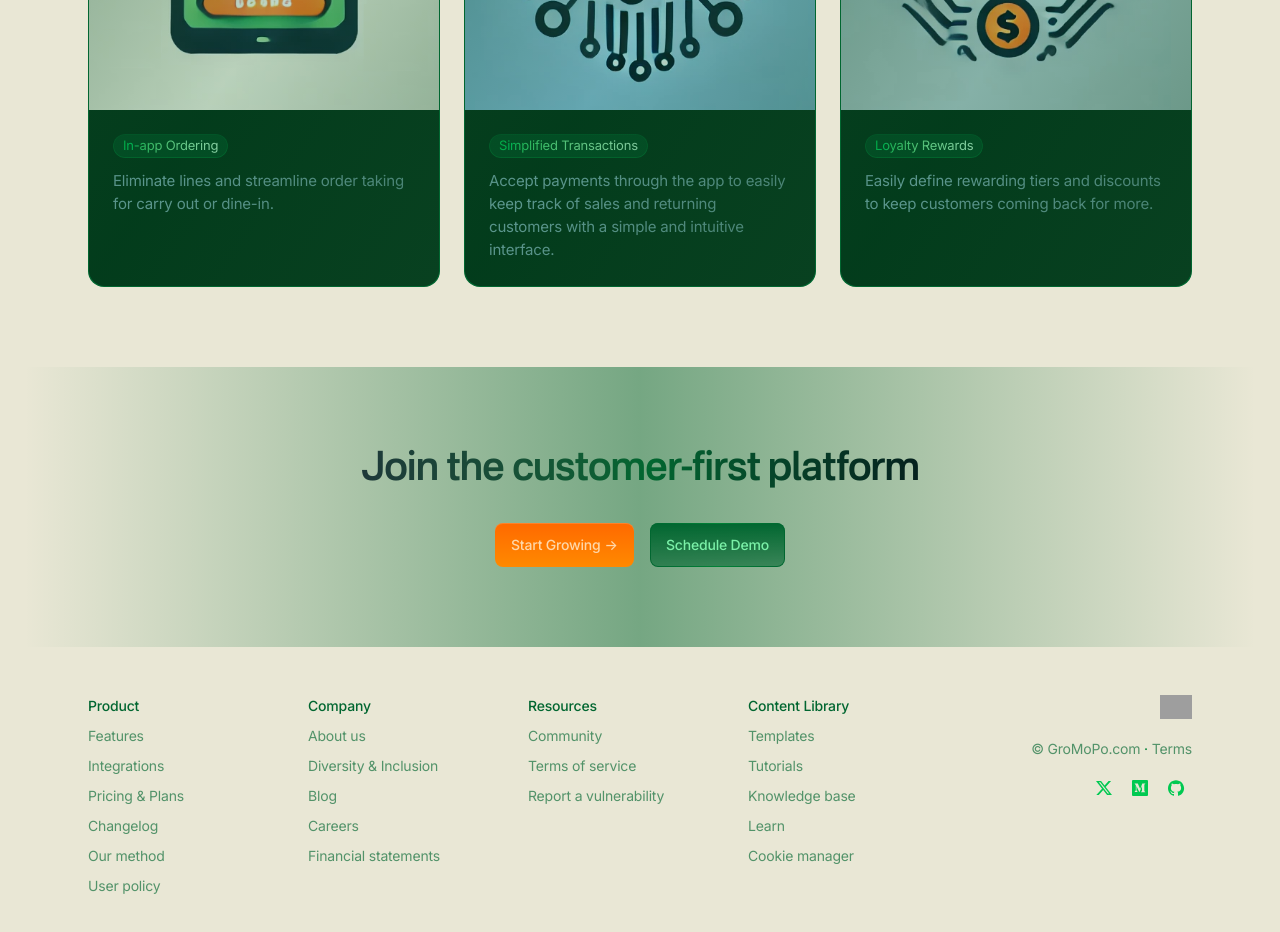
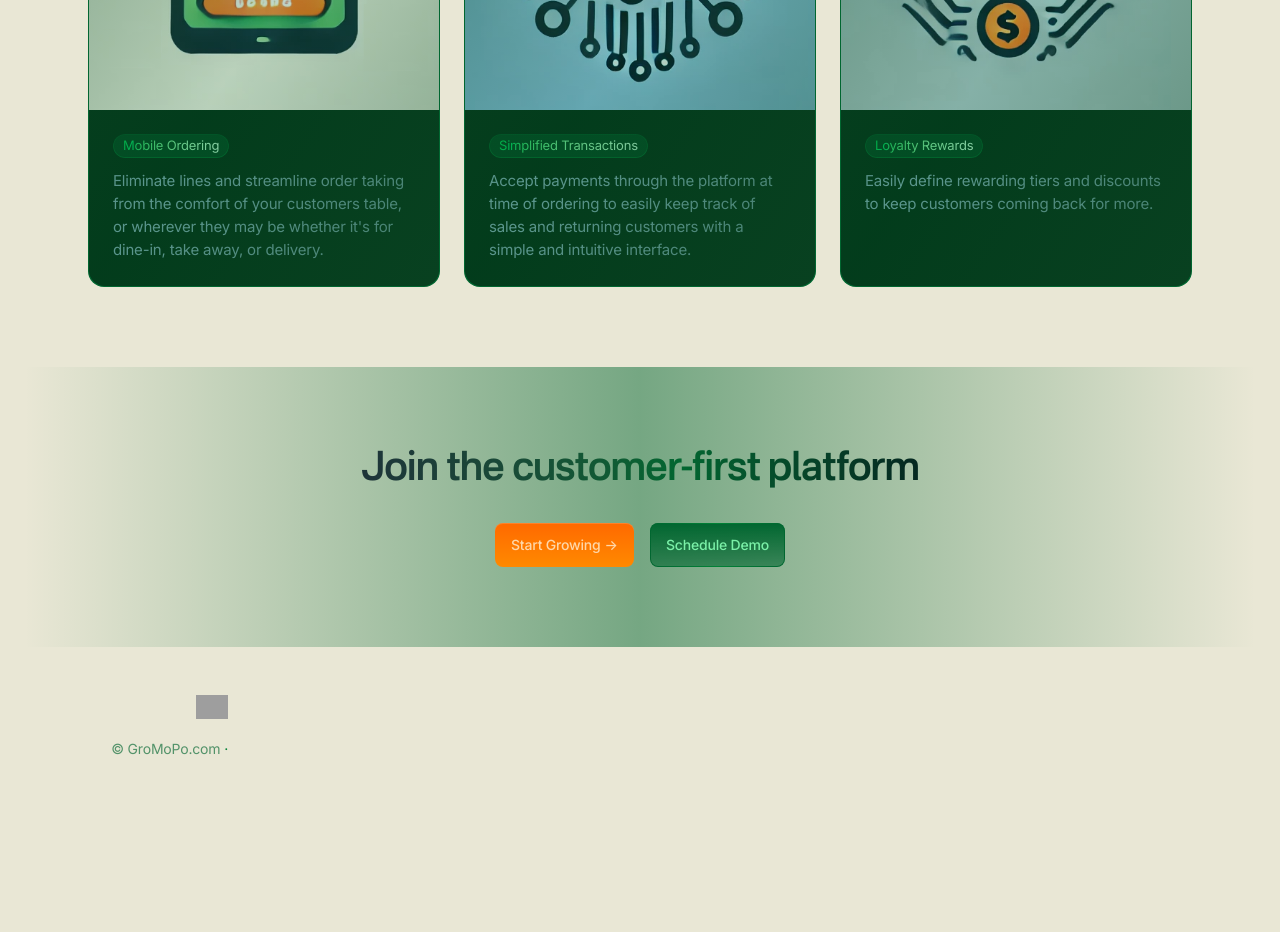
Before and after one commit to gromopo-tech/gromopo, a Next.js app: page / in a window 1280 px wide. Shown: the part 1520-2452 px from the top of the page. After the commit the page ends 2340 px from the top, so only its background shows below. Built offline with nearby package versions, Linux system fonts and the light colour scheme; grey boxes are pictures that could not be loaded.

Commit message:
Update content on home, workflows, and footer

```diff
--- a/components/hero-home.tsx
+++ b/components/hero-home.tsx
@@ -15,7 +15,7 @@ export default function HeroHome() {
               className="animate-[gradient_6s_linear_infinite] bg-[linear-gradient(to_right,var(--color-green-800),var(--color-sky-800),var(--color-green-950),var(--color-sky-950),var(--color-green-800))] bg-[length:200%_auto] bg-clip-text pb-5 font-nacelle text-4xl font-semibold text-transparent md:text-5xl"
               data-aos="fade-up"
             >
-              Introducing a customer-obsessed platform to grow small food and beverage businesses
+              Introducing a customer-obsessed platform to grow food and beverage businesses
             </h1>
             <div className="mx-auto max-w-3xl">
               <p
@@ -24,7 +24,7 @@ export default function HeroHome() {
                 data-aos-delay={200}
               >
                 Streamline order taking and eliminate lines while increasing customer satisfaction
-                with our easy-to-use platform tailored specifically for small mom and pop shops.
+                with our easy-to-use platform tailored specifically for mom and pop shops.
                 <br></br>
                 Join us today to get exclusive early access!
               </p>
--- a/components/ui/footer.tsx
+++ b/components/ui/footer.tsx
@@ -12,184 +12,6 @@ export default function Footer() {
         >
         </div>
         <div className="grid grid-cols-2 justify-between gap-12 py-8 sm:grid-rows-[auto_auto] md:grid-cols-4 md:grid-rows-[auto_auto] md:py-12 lg:grid-cols-[repeat(4,minmax(0,140px))_1fr] lg:grid-rows-1 xl:gap-20">
-          {/* 1st block */}
-          <div className="space-y-2">
-            <h3 className="text-sm font-medium text-green-800">Product</h3>
-            <ul className="space-y-2 text-sm">
-              <li>
-                <a
-                  className="text-green-800/65 transition hover:text-green-500"
-                  href="#0"
-                >
-                  Features
-                </a>
-              </li>
-              <li>
-                <a
-                  className="text-green-800/65 transition hover:text-green-500"
-                  href="#0"
-                >
-                  Integrations
-                </a>
-              </li>
-              <li>
-                <a
-                  className="text-green-800/65 transition hover:text-green-500"
-                  href="#0"
-                >
-                  Pricing &amp; Plans
-                </a>
-              </li>
-              <li>
-                <a
-                  className="text-green-800/65 transition hover:text-green-500"
-                  href="#0"
-                >
-                  Changelog
-                </a>
-              </li>
-              <li>
-                <a
-                  className="text-green-800/65 transition hover:text-green-500"
-                  href="#0"
-                >
-                  Our method
-                </a>
-              </li>
-              <li>
-                <a
-                  className="text-green-800/65 transition hover:text-green-500"
-                  href="#0"
-                >
-                  User policy
-                </a>
-              </li>
-            </ul>
-          </div>
-          {/* 2nd block */}
-          <div className="space-y-2">
-            <h3 className="text-sm font-medium text-green-800">Company</h3>
-            <ul className="space-y-2 text-sm">
-              <li>
-                <a
-                  className="text-green-800/65 transition hover:text-green-500"
-                  href="#0"
-                >
-                  About us
-                </a>
-              </li>
-              <li>
-                <a
-                  className="text-green-800/65 transition hover:text-green-500"
-                  href="#0"
-                >
-                  Diversity &amp; Inclusion
-                </a>
-              </li>
-              <li>
-                <a
-                  className="text-green-800/65 transition hover:text-green-500"
-                  href="#0"
-                >
-                  Blog
-                </a>
-              </li>
-              <li>
-                <a
-                  className="text-green-800/65 transition hover:text-green-500"
-                  href="#0"
-                >
-                  Careers
-                </a>
-              </li>
-              <li>
-                <a
-                  className="text-green-800/65 transition hover:text-green-500"
-                  href="#0"
-                >
-                  Financial statements
-                </a>
-              </li>
-            </ul>
-          </div>
-          {/* 3rd block */}
-          <div className="space-y-2">
-            <h3 className="text-sm font-medium text-green-800">Resources</h3>
-            <ul className="space-y-2 text-sm">
-              <li>
-                <a
-                  className="text-green-800/65 transition hover:text-green-500"
-                  href="#0"
-                >
-                  Community
-                </a>
-              </li>
-              <li>
-                <a
-                  className="text-green-800/65 transition hover:text-green-500"
-                  href="#0"
-                >
-                  Terms of service
-                </a>
-              </li>
-              <li>
-                <a
-                  className="text-green-800/65 transition hover:text-green-500"
-                  href="#0"
-                >
-                  Report a vulnerability
-                </a>
-              </li>
-            </ul>
-          </div>
-          {/* 4th block */}
-          <div className="space-y-2">
-            <h3 className="text-sm font-medium text-green-800">
-              Content Library
-            </h3>
-            <ul className="space-y-2 text-sm">
-              <li>
-                <a
-                  className="text-green-800/65 transition hover:text-green-500"
-                  href="#0"
-                >
-                  Templates
-                </a>
-              </li>
-              <li>
-                <a
-                  className="text-green-800/65 transition hover:text-green-500"
-                  href="#0"
-                >
-                  Tutorials
-                </a>
-              </li>
-              <li>
-                <a
-                  className="text-green-800/65 transition hover:text-green-500"
-                  href="#0"
-                >
-                  Knowledge base
-                </a>
-              </li>
-              <li>
-                <a
-                  className="text-green-800/65 transition hover:text-green-500"
-                  href="#0"
-                >
-                  Learn
-                </a>
-              </li>
-              <li>
-                <a
-                  className="text-green-800/65 transition hover:text-green-500"
-                  href="#0"
-                >
-                  Cookie manager
-                </a>
-              </li>
-            </ul>
-          </div>
           {/* 5th block */}
           <div className="col-span-2 md:col-span-4 lg:col-span-1 lg:text-right">
             <div className="mb-3">
@@ -199,60 +21,7 @@ export default function Footer() {
               <p className="mb-3 text-green-800/65">
                 © GroMoPo.com
                 <span className="text-green-700"> · </span>
-                <a
-                  className="text-green-800/65 transition hover:text-green-500"
-                  href="#0"
-                >
-                  Terms
-                </a>
               </p>
-              <ul className="inline-flex gap-1">
-                <li>
-                  <a
-                    className="flex items-center justify-center text-green-500 transition hover:text-green-400"
-                    href="#0"
-                    aria-label="Twitter"
-                  >
-                    <svg
-                      className="h-8 w-8 fill-current"
-                      viewBox="0 0 32 32"
-                      xmlns="http://www.w3.org/8000/svg"
-                    >
-                      <path d="m13.063 9 3.495 4.475L20.601 9h2.454l-5.359 5.931L24 23h-4.938l-3.866-4.893L10.771 23H8.316l5.735-6.342L8 9h5.063Zm-.74 1.347h-1.457l8.875 11.232h1.36l-8.778-11.232Z" />
-                    </svg>
-                  </a>
-                </li>
-                <li>
-                  <a
-                    className="flex items-center justify-center text-green-500 transition hover:text-green-400"
-                    href="#0"
-                    aria-label="Medium"
-                  >
-                    <svg
-                      className="h-8 w-8 fill-current"
-                      viewBox="0 0 32 32"
-                      xmlns="http://www.w3.org/8000/svg"
-                    >
-                      <path d="M23 8H9a1 1 0 0 0-1 1v14a1 1 0 0 0 1 1h14a1 1 0 0 0 1-1V9a1 1 0 0 0-1-1Zm-1.708 3.791-.858.823a.251.251 0 0 0-.1.241V18.9a.251.251 0 0 0 .1.241l.838.823v.181h-4.215v-.181l.868-.843c.085-.085.085-.11.085-.241v-4.887l-2.41 6.131h-.329l-2.81-6.13V18.1a.567.567 0 0 0 .156.472l1.129 1.37v.181h-3.2v-.181l1.129-1.37a.547.547 0 0 0 .146-.472v-4.749a.416.416 0 0 0-.138-.351l-1-1.209v-.181H13.8l2.4 5.283 2.122-5.283h2.971l-.001.181Z" />
-                    </svg>
-                  </a>
-                </li>
-                <li>
-                  <a
-                    className="flex items-center justify-center text-green-500 transition hover:text-green-400"
-                    href="#0"
-                    aria-label="Github"
-                  >
-                    <svg
-                      className="h-8 w-8 fill-current"
-                      viewBox="0 0 32 32"
-                      xmlns="http://www.w3.org/8000/svg"
-                    >
-                      <path d="M16 8.2c-4.4 0-8 3.6-8 8 0 3.5 2.3 6.5 5.5 7.6.4.1.5-.2.5-.4V22c-2.2.5-2.7-1-2.7-1-.4-.9-.9-1.2-.9-1.2-.7-.5.1-.5.1-.5.8.1 1.2.8 1.2.8.7 1.3 1.9.9 2.3.7.1-.5.3-.9.5-1.1-1.8-.2-3.6-.9-3.6-4 0-.9.3-1.6.8-2.1-.1-.2-.4-1 .1-2.1 0 0 .7-.2 2.2.8.6-.2 1.3-.3 2-.3s1.4.1 2 .3c1.5-1 2.2-.8 2.2-.8.4 1.1.2 1.9.1 2.1.5.6.8 1.3.8 2.1 0 3.1-1.9 3.7-3.7 3.9.3.4.6.9.6 1.6v2.2c0 .2.1.5.6.4 3.2-1.1 5.5-4.1 5.5-7.6-.1-4.4-3.7-8-8.1-8z" />
-                    </svg>
-                  </a>
-                </li>
-              </ul>
             </div>
           </div>
         </div>
--- a/components/workflows.tsx
+++ b/components/workflows.tsx
@@ -61,12 +61,12 @@ export default function Workflows() {
                   <div className="mb-3">
                     <span className="btn-sm relative rounded-full bg-green-800/40 px-2.5 py-0.5 text-xs font-normal before:pointer-events-none before:absolute before:inset-0 before:rounded-[inherit] before:border before:border-transparent before:[background:linear-gradient(to_bottom,--theme(--color-green-700/.15),--theme(--color-green-700/.5))_border-box] before:[mask-composite:exclude_!important] before:[mask:linear-gradient(white_0_0)_padding-box,_linear-gradient(white_0_0)] hover:bg-green-800/60">
                       <span className="bg-linear-to-r from-green-500 to-green-200 bg-clip-text text-transparent">
-                        In-app Ordering
+                        Mobile Ordering
                       </span>
                     </span>
                   </div>
                   <p className="text-sky-200/65">
-                    Eliminate lines and streamline order taking for carry out or dine-in.
+                    Eliminate lines and streamline order taking from the comfort of your customers table, or wherever they may be whether it's for dine-in, take away, or delivery.
                   </p>
                 </div>
               </div>
@@ -112,7 +112,7 @@ export default function Workflows() {
                     </span>
                   </div>
                   <p className="text-sky-200/65">
-                    Accept payments through the app to easily keep track of sales and returning customers with a
+                    Accept payments through the platform at time of ordering to easily keep track of sales and returning customers with a
                     simple and intuitive interface.
                   </p>
                 </div>
```
